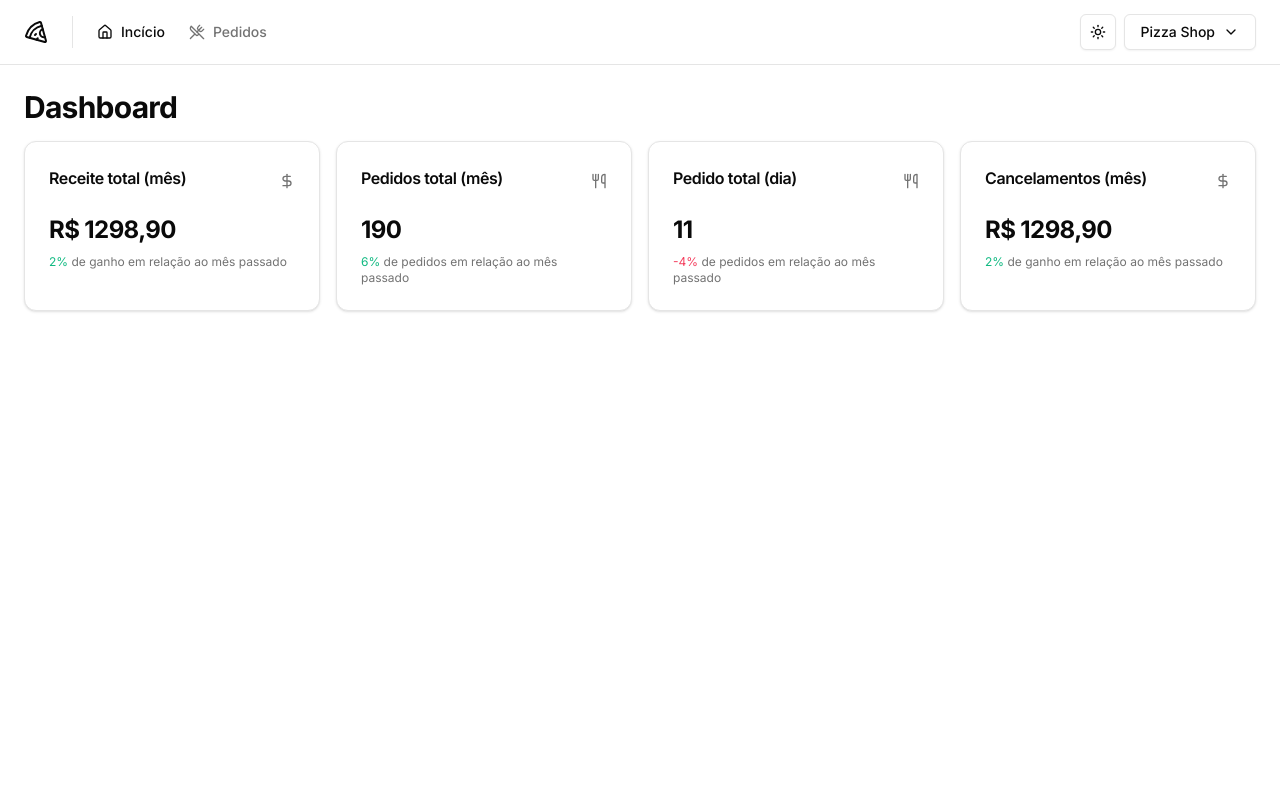
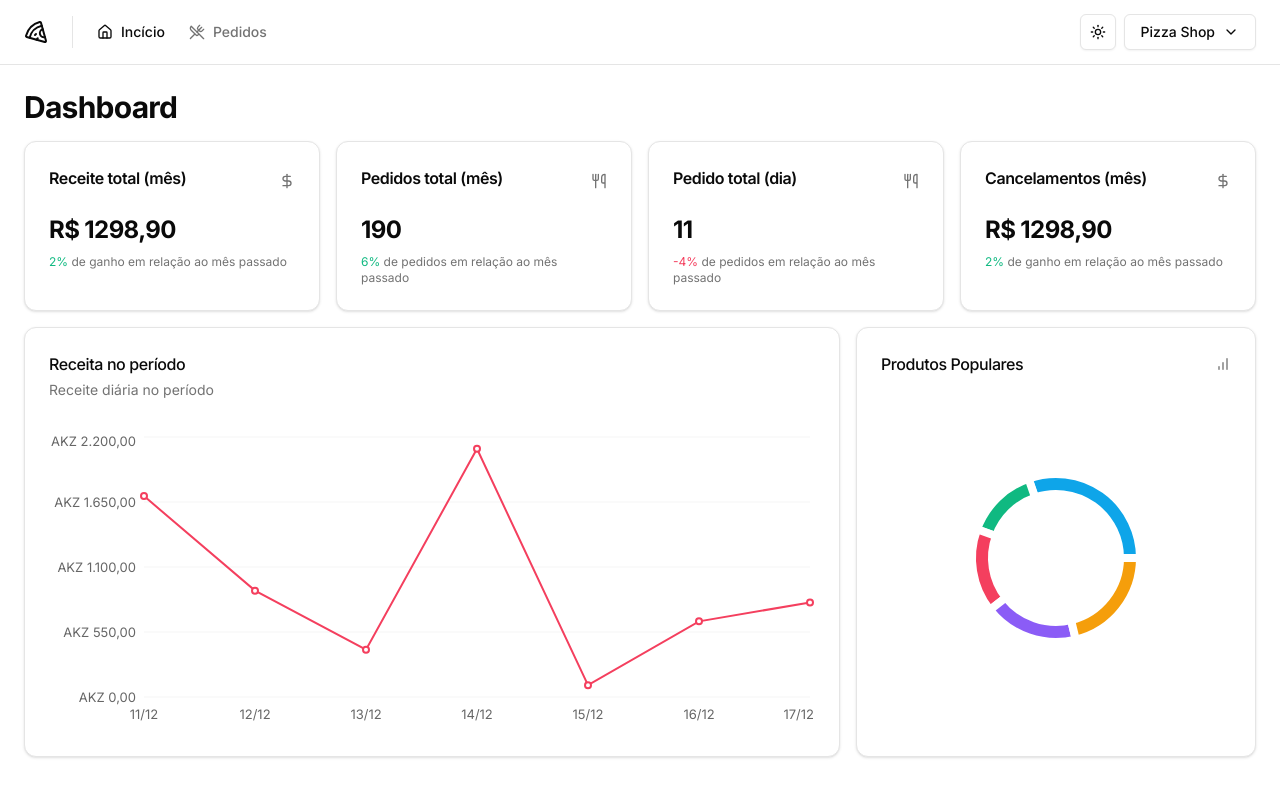
Before and after one commit to gabriel-corto/pizza-shop, a React (Vite) app: page / in a window 1280 px wide. Shown: the top 796 px of the page. Built offline with nearby package versions, Linux system fonts and the light colour scheme.

Commit message:
feat: add dashboard charts, and integrate richart libs

```diff
--- a/src/pages/app/Dashboard/dashboard.tsx
+++ b/src/pages/app/Dashboard/dashboard.tsx
@@ -3,6 +3,8 @@ import { MonthRevenueCard } from "./month-revenue-card";
 import { MonthOrdersAmountCard } from "./month-orders-amount-card";
 import { DayOrdersAmountCard } from "./day-orders-amount-card";
 import { MonthCanceledOrdersAmount } from "./month-canceled-orders-amount-card";
+import { RevenueChart } from "./revenue-chart";
+import { PopularProductChart } from "./popular-product.chart";
 
 export function Dashboard() {
   return (
@@ -17,6 +19,11 @@ export function Dashboard() {
           <DayOrdersAmountCard />
           <MonthCanceledOrdersAmount />
         </div>
+
+        <div className="grid grid-cols-9 gap-4">
+          <RevenueChart />
+          <PopularProductChart />
+        </div>
       </div>
     </>
   )
--- /dev/null
+++ b/src/pages/app/Dashboard/popular-product.chart.tsx
@@ -0,0 +1,60 @@
+import { Card, CardContent, CardHeader, CardTitle } from "@/components/ui/card";
+import { BarChart } from "lucide-react";
+import { ResponsiveContainer, PieChart, Pie, Cell } from "recharts";
+import colors from "tailwindcss/colors"
+
+const data = [
+  { product: "Muzarela", amount: 30},
+  { product: "Maguerita", amount: 14},
+  { product: "Com Frango", amount: 16},
+  { product: "8 Fatias", amount: 18},
+  { product: "Peperonni", amount: 21},
+]
+
+const COLORS = [
+  colors.sky[500],
+  colors.emerald[500],
+  colors.rose[500],
+  colors.violet[500],
+  colors.amber[500],
+]
+
+export function PopularProductChart() {
+  return (
+    <Card className="col-span-3">
+      <CardHeader className="pb-8">
+        <div className="flex items-center justify-between">
+          <CardTitle className="text-base font-medium">
+            Produtos Populares
+          </CardTitle>
+          <BarChart className="h-4 w-4 text-muted-foreground" />
+        </div>
+      </CardHeader>
+
+      <CardContent>
+        <ResponsiveContainer width="100%" height={300}>
+          <PieChart style={{ fontSize: 12 }}>
+            <Pie
+              data={data}
+              dataKey="amount"
+              nameKey="product"
+              outerRadius={84}
+              innerRadius={64}
+              strokeWidth={8}
+              >
+              {data.map((_, index) => {
+                return (
+                  <Cell
+                    key={`cell-${index}`}
+                    fill={COLORS[index]}
+                    className="stroke-background"
+                    />
+                )
+              })}
+            </Pie>
+          </PieChart>
+        </ResponsiveContainer>
+      </CardContent>
+    </Card>
+  )
+}
--- /dev/null
+++ b/src/pages/app/Dashboard/revenue-chart.tsx
@@ -0,0 +1,55 @@
+import { Card, CardContent, CardDescription, CardHeader, CardTitle } from "@/components/ui/card";
+import { ResponsiveContainer, LineChart, XAxis, YAxis, Line, CartesianGrid} from "recharts";
+import colors from "tailwindcss/colors"
+
+const data = [
+  { date: "11/12", revenue: 1700},
+  { date: "12/12", revenue: 900},
+  { date: "13/12", revenue: 400},
+  { date: "14/12", revenue: 2100},
+  { date: "15/12", revenue: 100},
+  { date: "16/12", revenue: 640},
+  { date: "17/12", revenue: 800},
+]
+
+export function RevenueChart() {
+  return (
+    <Card className="col-span-6">
+      <CardHeader className="flex-row items-center justify-between pb-8">
+        <div className="space-y-1">
+          <CardTitle className="text-base font-medium">
+            Receita no período
+          </CardTitle>
+          <CardDescription>Receite diária no período</CardDescription>
+        </div>
+      </CardHeader>
+
+      <CardContent>
+        <ResponsiveContainer width="100%" height={300}>
+          <LineChart data={data} style={{ fontSize: 13 }} >
+            <YAxis
+              tickLine={false}
+              axisLine={false}
+              width={90}
+              tickFormatter={(value: number) =>
+                value.toLocaleString("pt", {
+                  style: "currency",
+                  currency: "AKZ"
+                })
+              }
+            />
+
+            <XAxis dataKey="date" tickLine={false} axisLine={false} dy={5} />
+            <CartesianGrid vertical={false} className="stroke-muted" />
+            <Line
+              type="linear"
+              dataKey="revenue"
+              strokeWidth={2}
+              stroke={colors.rose["500"]}
+            />
+          </LineChart>
+        </ResponsiveContainer>
+      </CardContent>
+    </Card>
+  )
+}
```
